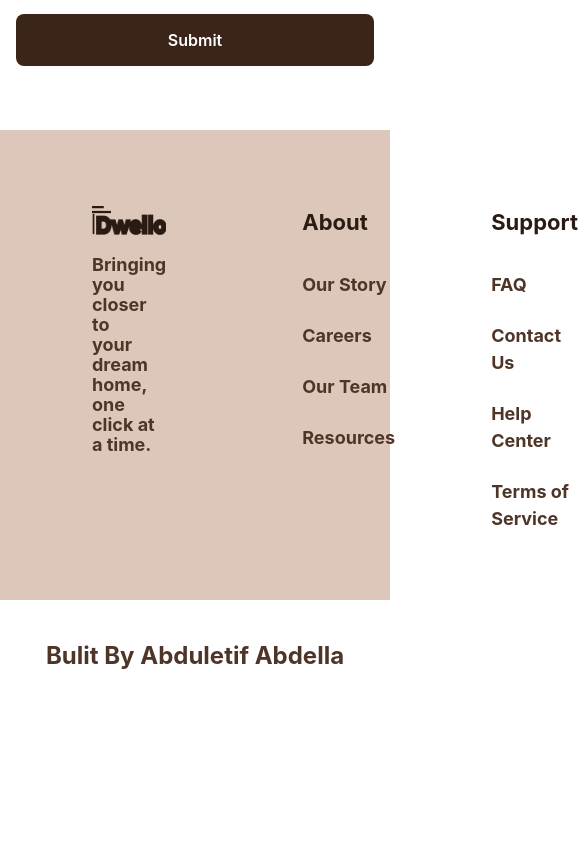
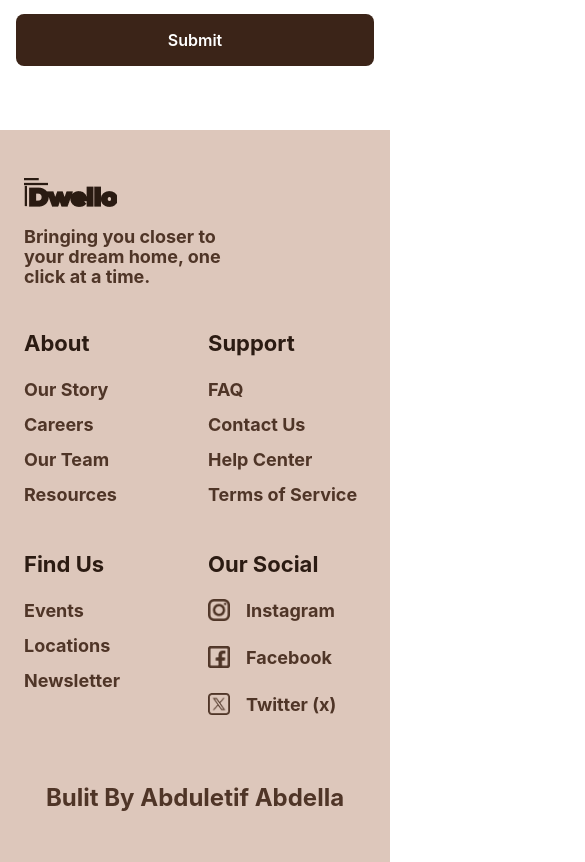
Before and after one commit to abduletifabdella29-lab/dwello-real-estate, a React (Vite) app in the folder dwello-real-estate/: page / in a window 390 px wide. Shown: the part 7342-8204 px from the top of the page, 585 px wide, since content can reach past the window. Before the commit the page ends 8014 px from the top, so only its background shows below. Built offline with nearby package versions, Linux system fonts and the light colour scheme.

Commit message:
Make Footer Section Responsive

```diff
--- a/dwello-real-estate/src/Components/Footer.jsx
+++ b/dwello-real-estate/src/Components/Footer.jsx
@@ -6,64 +6,82 @@ import twitter from '../assets/icons/twitter.png'
 
 function Footer() {
     return (
-    <>
-    <div className='bg-[#DDC7BB] w-full h-117.5'>
-        <div className='flex pt-19 pl-23'>
-            <div>
-                <img className='w-23.25 h-7.25' src={logo2} />
-                <p className='font-bold text-[18px] pt-5 text-[#4F3527] leading-5'>Bringing you closer to <br />your dream home, one <br />click at a time.</p>
+        <div className='bg-[#DDC7BB] w-full min-h-fit overflow-x-hidden py-12 px-6 sm:px-10 lg:px-10 xl:px-23'>
+            <div className='flex flex-col lg:flex-row lg:flex-nowrap lg:items-start gap-10 lg:gap-x-8 xl:gap-x-16'>
+
+                {/* Logo + tagline */}
+                <div className='shrink-0 w-full lg:w-auto'>
+                    <img className='w-23.25 h-7.25' src={logo2} alt="Logo" />
+                    <p className='font-bold text-[18px] pt-5 text-[#4F3527] leading-5 whitespace-nowrap'>
+                        Bringing you closer to <br />
+                        your dream home, one <br />
+                        click at a time.
+                    </p>
                 </div>
 
-            <div className='pl-34 flex flex-col'>
-                <h2 className='font-bold text-[22px] text-[#2B1B12]'>About</h2><br />
-                <a href="#" className='font-bold text-[18px] pt-2 text-[#4F3527]'>Our Story</a><br />
-                <a href="#" className='font-bold text-[18px] text-[#4F3527]'>Careers</a><br />
-                <a href="#" className='font-bold text-[18px] text-[#4F3527]'>Our Team</a><br />
-                <a href="#" className='font-bold text-[18px] text-[#4F3527]'>Resources</a>
+                {/* Group 1: About + Support */}
+                <div className='flex flex-row flex-wrap gap-x-10 sm:gap-x-16 md:justify-center gap-y-8 lg:contents'>
+                    <div className='flex flex-col shrink-0 w-36 sm:w-40 lg:pl-15'>
+                        <h2 className='font-bold text-[22px] text-[#2B1B12] mb-4 whitespace-nowrap'>About</h2>
+                        <div className='flex flex-col gap-2'>
+                            <a href="#" className='font-bold text-[18px] text-[#4F3527] whitespace-nowrap'>Our Story</a>
+                            <a href="#" className='font-bold text-[18px] text-[#4F3527] whitespace-nowrap'>Careers</a>
+                            <a href="#" className='font-bold text-[18px] text-[#4F3527] whitespace-nowrap'>Our Team</a>
+                            <a href="#" className='font-bold text-[18px] text-[#4F3527] whitespace-nowrap'>Resources</a>
+                        </div>
                     </div>
 
-            <div className='pl-24 flex flex-col'>
-                <h2 className='font-bold text-[22px] text-[#2B1B12]'>Support</h2><br />
-                <a href="#" className='font-bold text-[18px] pt-2 text-[#4F3527]'>FAQ</a><br />
-                <a href="#" className='font-bold text-[18px] text-[#4F3527]'>Contact Us</a><br />
-                <a href="#" className='font-bold text-[18px] text-[#4F3527]'>Help Center</a><br />
-                <a href="#" className='font-bold text-[18px] text-[#4F3527]'>Terms of Service</a>
+                    <div className='flex flex-col shrink-0 w-36 sm:w-40 lg:pl-8'>
+                        <h2 className='font-bold text-[22px] text-[#2B1B12] mb-4 whitespace-nowrap'>Support</h2>
+                        <div className='flex flex-col gap-2'>
+                            <a href="#" className='font-bold text-[18px] text-[#4F3527] whitespace-nowrap'>FAQ</a>
+                            <a href="#" className='font-bold text-[18px] text-[#4F3527] whitespace-nowrap'>Contact Us</a>
+                            <a href="#" className='font-bold text-[18px] text-[#4F3527] whitespace-nowrap'>Help Center</a>
+                            <a href="#" className='font-bold text-[18px] text-[#4F3527] whitespace-nowrap'>Terms of Service</a>
+                        </div>
+                    </div>
                 </div>
 
-            <div className='pl-14 flex flex-col'>
-                <h2 className='font-bold text-[22px] text-[#2B1B12]'>Find Us</h2><br />
-                <a href="#" className='font-bold text-[18px] pt-2 text-[#4F3527]'>Events</a><br />
-                <a href="#" className='font-bold text-[18px] text-[#4F3527]'>Locations</a><br />
-                <a href="#" className='font-bold text-[18px] text-[#4F3527]'>Newsletter</a><br />
+                {/* Group 2: Find Us + Social */}
+                <div className='flex flex-row flex-wrap gap-x-10 sm:gap-x-16 md:justify-center gap-y-8 lg:contents'>
+                    <div className='flex flex-col shrink-0 w-36 sm:w-40 lg:pl-8'>
+                        <h2 className='font-bold text-[22px] text-[#2B1B12] mb-4 whitespace-nowrap'>Find Us</h2>
+                        <div className='flex flex-col gap-2'>
+                            <a href="#" className='font-bold text-[18px] text-[#4F3527] whitespace-nowrap'>Events</a>
+                            <a href="#" className='font-bold text-[18px] text-[#4F3527] whitespace-nowrap'>Locations</a>
+                            <a href="#" className='font-bold text-[18px] text-[#4F3527] whitespace-nowrap'>Newsletter</a>
+                        </div>
                     </div>
 
-            <div className='pl-24 flex-col'>
-                <h2 className='font-bold text-[22px] text-[#2B1B12] mb-1'>Our Social</h2>
-
-                <a href="#" className='flex items-center gap-x-5 pt-7 font-bold text-[18px] text-[#4F3527]'>
-                    <img className='w-5.5 h-5.5' src={instagram} alt="Instagram" />
+                    <div className='flex flex-col shrink-0 w-36 sm:w-44 lg:pl-5'>
+                        <h2 className='font-bold text-[22px] text-[#2B1B12] mb-4 whitespace-nowrap'>Our Social</h2>
+                        <div className='flex flex-col gap-5'>
+                            <a href="#" className='flex items-center gap-x-4 font-bold text-[18px] text-[#4F3527] whitespace-nowrap'>
+                                <img className='w-5.5 h-5.5 shrink-0' src={instagram} alt="Instagram" />
                                 <span>Instagram</span>
                             </a>
-
-                <a href="#" className='flex items-center gap-x-5 pt-7 font-bold text-[18px] text-[#4F3527]'>
-                    <img className='w-5.5 h-5.5' src={facebook} alt="Facebook" />
+                            <a href="#" className='flex items-center gap-x-4 font-bold text-[18px] text-[#4F3527] whitespace-nowrap'>
+                                <img className='w-5.5 h-5.5 shrink-0' src={facebook} alt="Facebook" />
                                 <span>Facebook</span>
                             </a>
-
-                <a href="#" className='flex items-center gap-x-5 pt-6.5 font-bold text-[18px] text-[#4F3527]'>
-                    <img className='w-5.5 h-5.5' src={twitter} alt="Twitter" />
+                            <a href="#" className='flex items-center gap-x-4 font-bold text-[18px] text-[#4F3527] whitespace-nowrap'>
+                                <img className='w-5.5 h-5.5 shrink-0' src={twitter} alt="Twitter" />
                                 <span>Twitter (x)</span>
                             </a>
                         </div>
                     </div>
+                </div>
+
+            </div>
 
             <div>
                 <a href="https://github.com/abduletifabdella29-lab" target="_blank" rel="noopener noreferrer">
-                <h1 className='text-center font-bold pt-27 text-2xl text-[#4F3527]'>Bulit By Abduletif Abdella</h1>
+                    <h1 className='text-center font-bold pt-16 lg:pt-27 text-2xl text-[#4F3527] px-4 whitespace-nowrap'>
+                        Bulit By Abduletif Abdella
+                    </h1>
                 </a>
             </div>
         </div>
-    </>
     )
 }
 
```
Lines whose indentation alone changed are shown as unchanged.
